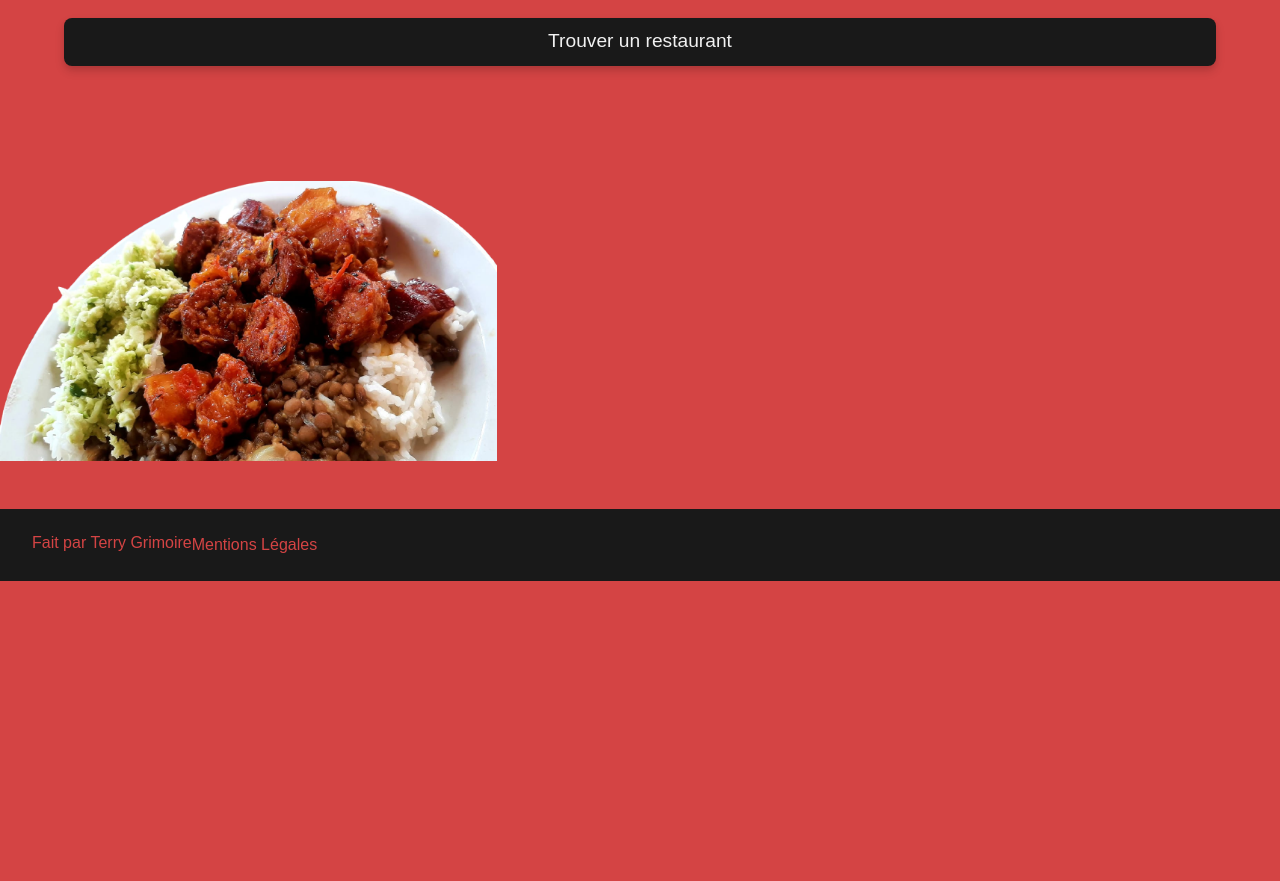
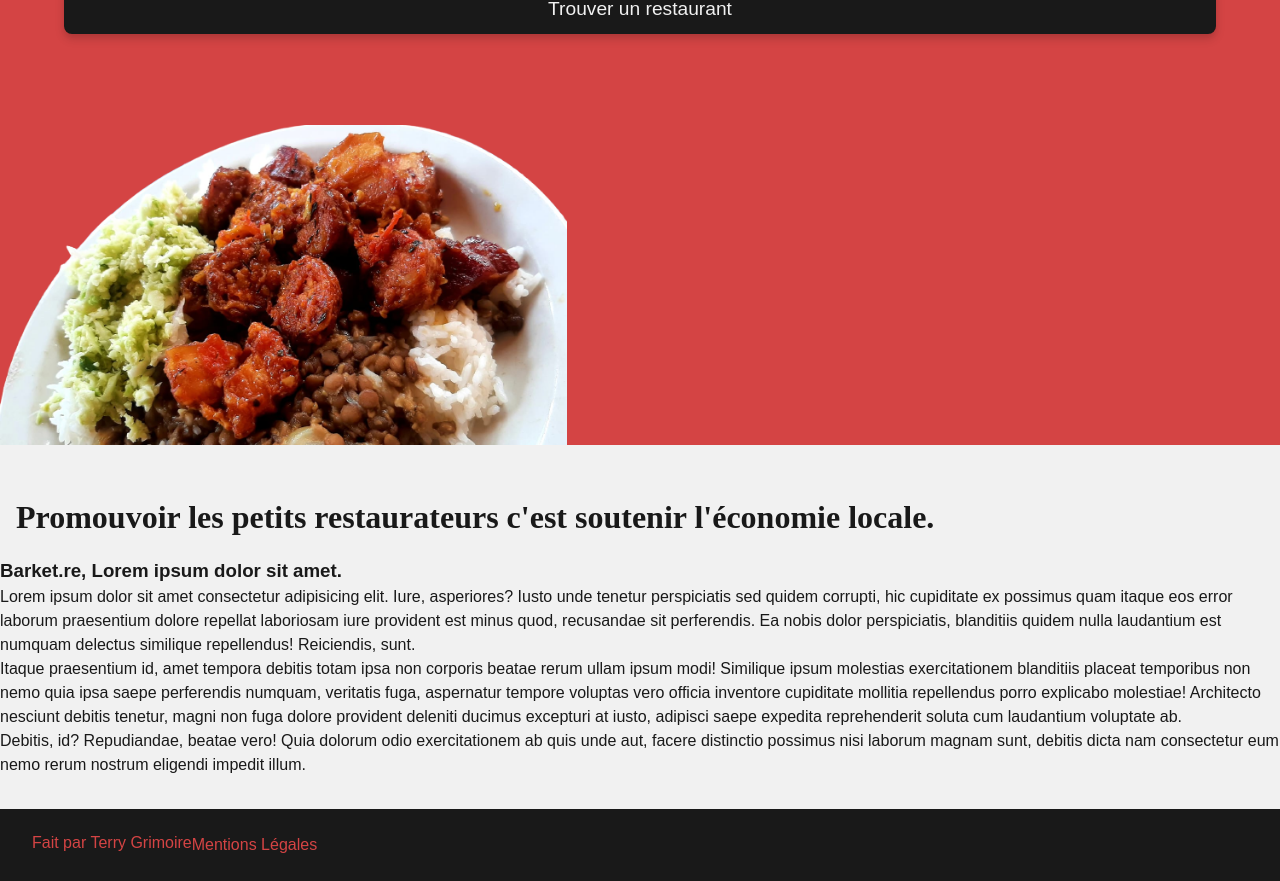
Before and after one commit to TerryGrimoire/barket.re, a React (Vite) app: page / in a window 1280 px wide. Shown: the part 379-1260 px from the top of the page. Before the commit the page ends 960 px from the top, so only its background shows below. Built offline with nearby package versions, Linux system fonts and the light colour scheme; a web font is replaced by a local one.

Commit message:
changing landing page

```diff
--- a/src/App.css
+++ b/src/App.css
@@ -107,6 +107,11 @@ section {
 .margin0r1r {
   margin: 0 1rem;
 }
+
+.white, .white * {
+  background-color: var(--third-color);
+  color: var(--secondary-bg-color);
+}
 /********************************************************************* NAV *********************************************************************/
 
 .openBurger {
@@ -170,7 +175,6 @@ margin-right: 1rem ;
 
 /********************************************************************* HOME *********************************************************************/
 .home {
-  margin: 2rem 0;
   overflow-x: hidden;
   background-color: var(--main-bg-color);
 }
@@ -179,21 +183,19 @@ margin-right: 1rem ;
   padding: 1rem 3rem;
 }
 
-input {
-  color: #0055FF;
-}
-
 .home form {
   display: flex;
   flex-direction: column;
   justify-content: center;
   align-items: center;
+  background-color: transparent;
 }
 
 .home form > * {
   width: 90%;
   height: 3rem;
   margin: 1rem 0;
+  background-color: transparent;
 }
 .home form input {
   height: 2rem;
@@ -206,6 +208,9 @@ form * {
   background-color: var(--third-color);
 }
 
+.home select {
+  border-right: 16px solid transparent;
+}
 .home form button {
   margin: 1rem auto;
   padding: 0.5rem ;
@@ -233,13 +238,18 @@ form * {
 
 .home .plat {
 position: absolute;
-bottom: 1rem;
+bottom: 0rem;
 z-index: 0;
+overflow: visible;
 }
 
 .home_container img {
-  height: 35vh;
+  height: 40vh;
   width: auto;
+}
+
+.home h2 {
+  font-size: 2rem;
 }
 /********************************************************************* Page 1 *********************************************************************/
 
--- a/src/pages/Home.jsx
+++ b/src/pages/Home.jsx
@@ -26,7 +26,7 @@ export default function Home({ helmet, setCity }) {
         <meta name="description" content={helmet.description} />
       </Helmet>
       <div className="home_container">
-        <h1>Zot manzé kréol préféré, dann zot kartier adoré ! </h1>
+        <h1>Toute la gastronomie créole à votre disposition ! </h1>
 
         <form>
           <Select
@@ -36,8 +36,8 @@ export default function Home({ helmet, setCity }) {
             isClearable
           />
           <select name="date" id="date">
-            <option value="today">⏱Aujourd'hui</option>
-            <option value="tomorrow">⏱Demain</option>
+            <option value="today">⏱ Aujourd'hui</option>
+            <option value="tomorrow">⏱ Demain</option>
           </select>
           <button type="button">Trouver un restaurant</button>
         </form>
@@ -47,6 +47,43 @@ export default function Home({ helmet, setCity }) {
           className="plat"
         />
       </div>
+      <section className="white">
+        <h2>
+          Promouvoir les petits restaurateurs c'est soutenir l'économie locale.
+        </h2>
+
+        <article>
+          <h3>Barket.re, Lorem ipsum dolor sit amet. </h3>
+          <p>
+            Lorem ipsum dolor sit amet consectetur adipisicing elit. Iure,
+            asperiores? Iusto unde tenetur perspiciatis sed quidem corrupti, hic
+            cupiditate ex possimus quam itaque eos error laborum praesentium
+            dolore repellat laboriosam iure provident est minus quod, recusandae
+            sit perferendis. Ea nobis dolor perspiciatis, blanditiis quidem
+            nulla laudantium est numquam delectus similique repellendus!
+            Reiciendis, sunt.
+          </p>
+
+          <p>
+            Itaque praesentium id, amet tempora debitis totam ipsa non corporis
+            beatae rerum ullam ipsum modi! Similique ipsum molestias
+            exercitationem blanditiis placeat temporibus non nemo quia ipsa
+            saepe perferendis numquam, veritatis fuga, aspernatur tempore
+            voluptas vero officia inventore cupiditate mollitia repellendus
+            porro explicabo molestiae! Architecto nesciunt debitis tenetur,
+            magni non fuga dolore provident deleniti ducimus excepturi at iusto,
+            adipisci saepe expedita reprehenderit soluta cum laudantium
+            voluptate ab.
+          </p>
+
+          <p>
+            Debitis, id? Repudiandae, beatae vero! Quia dolorum odio
+            exercitationem ab quis unde aut, facere distinctio possimus nisi
+            laborum magnam sunt, debitis dicta nam consectetur eum nemo rerum
+            nostrum eligendi impedit illum.
+          </p>
+        </article>
+      </section>
     </main>
   );
 }
```
